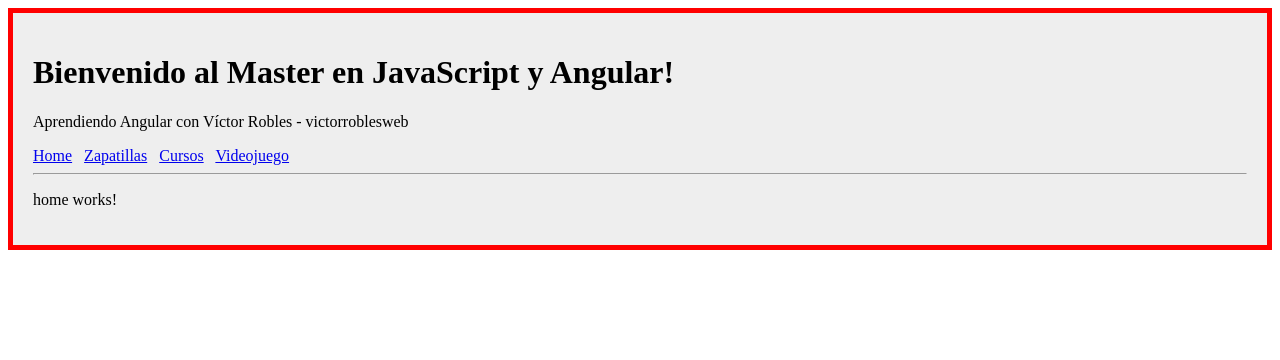
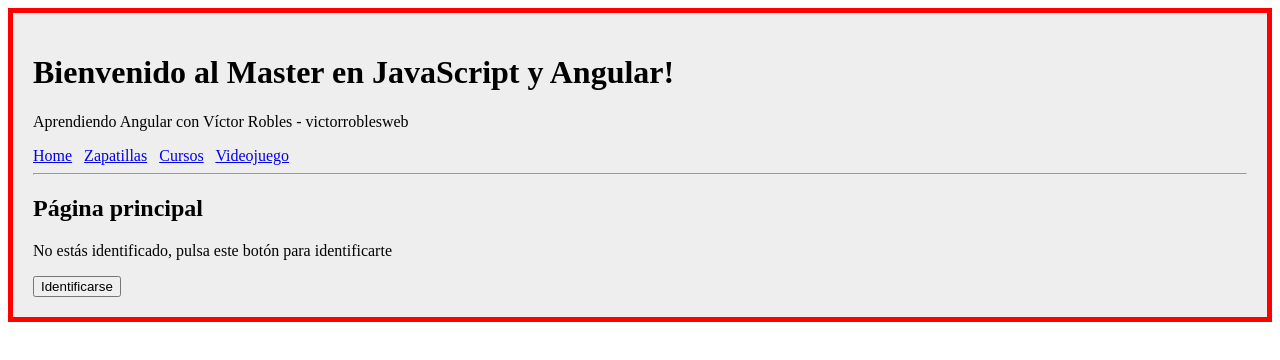
Before and after one commit to carlos-montesm/aprendiendo-angular, an Angular app: page / in a window 1280 px wide. Shown: the top 360 px of the page. Built offline with nearby package versions, Linux system fonts and the light colour scheme.

Commit message:
in the home component view, the ngTemplate tag was used to put the else of a condition

```diff
--- a/src/app/home/home.component.html
+++ b/src/app/home/home.component.html
@@ -1 +1,11 @@
-<p>home works!</p>
+<h2>Página principal</h2>
+
+<div *ngIf="identificado; else noIdentificado">
+    <h3>Estas identificado en la aplicación</h3>
+    <button (click)="unsetIdentificado()">Borrar Identificación</button>
+</div>
+
+<ng-template #noIdentificado>
+    <p>No estás identificado, pulsa este botón para identificarte</p>
+    <button (click)="setIdentificado()">Identificarse</button>
+</ng-template>
--- a/src/app/home/home.component.ts
+++ b/src/app/home/home.component.ts
@@ -6,5 +6,17 @@
   styleUrls: ['./home.component.css']
 })
 export class HomeComponent {
+  public identificado: boolean;
 
+  constructor() {
+    this.identificado = false;
+  }
+
+  setIdentificado() {
+    this.identificado = true;
+  }
+
+  unsetIdentificado() {
+    this.identificado = false;
+  }
 }
```
